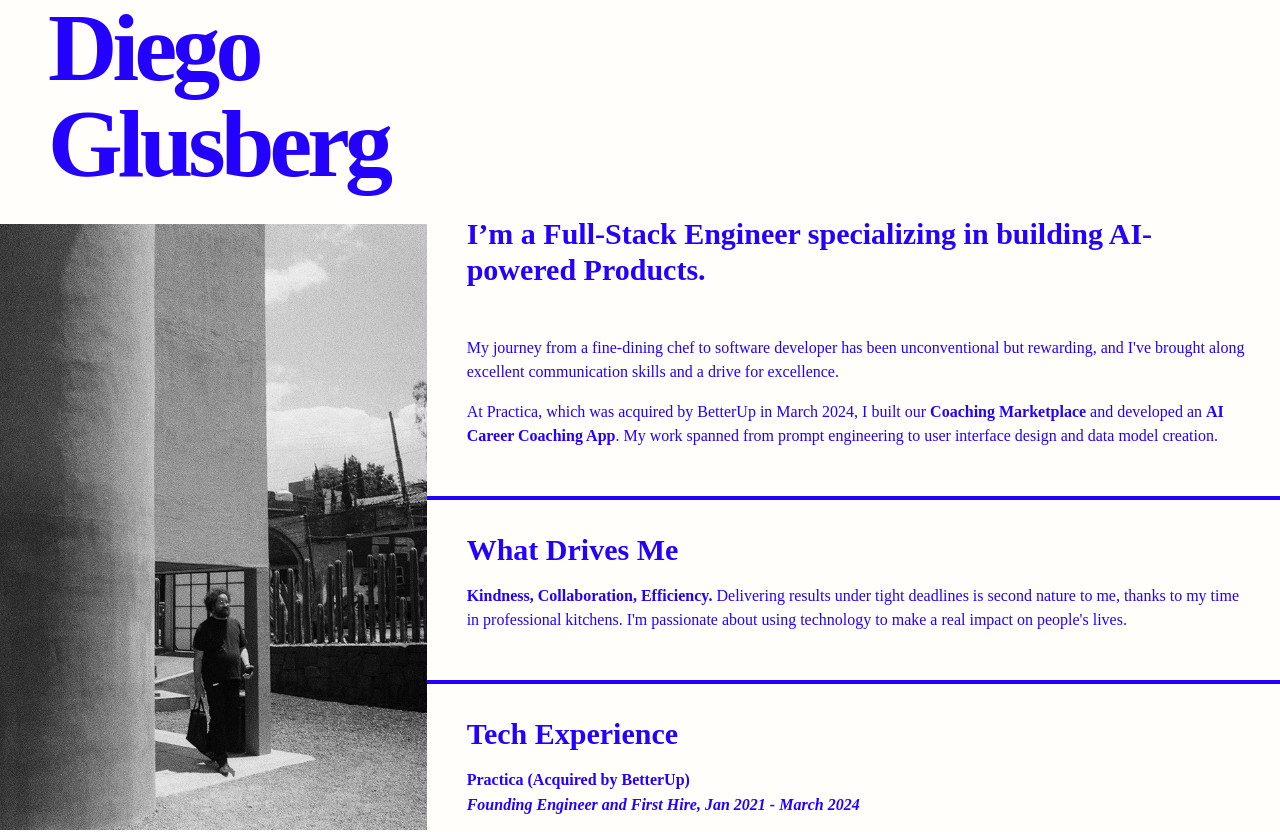
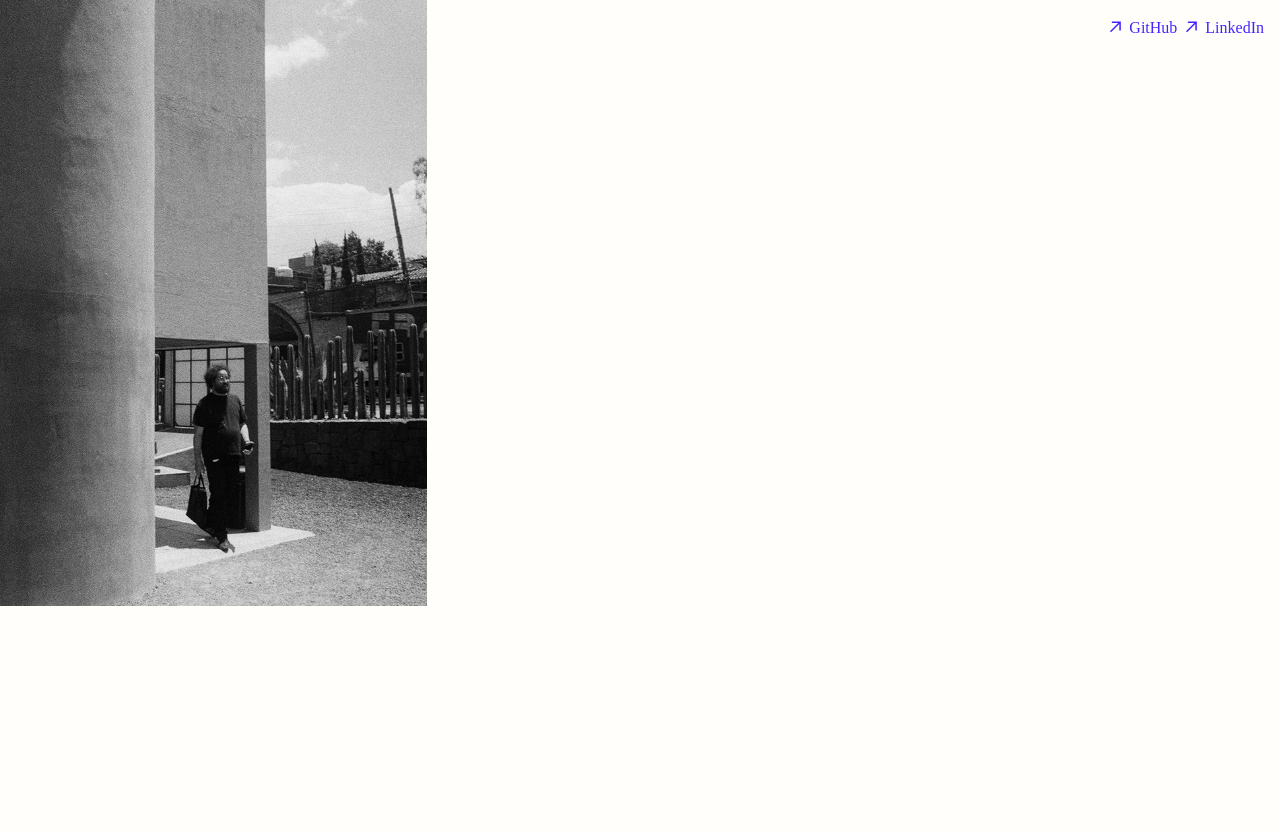
Before and after one commit to chedgo/home, a Next.js app: page / in a window 1280 px wide. Shown: the top 832 px of the page. After the commit the page ends 800 px from the top, so only its background shows below. Built offline with nearby package versions, Linux system fonts and the light colour scheme; a web font is replaced by a local one.

Commit message:
just the photo

```diff
--- a/src/app/page.tsx
+++ b/src/app/page.tsx
@@ -32,10 +32,10 @@ export default function Page() {
   return (
     <div className="relative rounded-lg flex flex-col lg:flex-col max-w-screen-2xl lg:items-end">
       <div className="lg:w-1/3 z-10 lg:fixed left-0">
-        <h1 className="pb-8 pl-12 text-7xl pt-4 sm:pt-0 sm:text-8xl font-bold tracking-tighter text-primary font-tenon-extrabold bg-background">
+        {/* <h1 className="pb-8 pl-12 text-7xl pt-4 sm:pt-0 sm:text-8xl font-bold tracking-tighter text-primary font-tenon-extrabold bg-background">
           Diego <br />
           Glusberg
-        </h1>
+        </h1> */}
         <div className="w-full h-auto aspect-w-1 aspect-h-1">
           <Image
             src={'/diego.jpg'}
@@ -47,7 +47,7 @@ export default function Page() {
           />
         </div>
       </div>
-      <div className="lg:w-2/3 lg:pt-44 relative z-10">
+      {/* <div className="lg:w-2/3 lg:pt-44 relative z-10">
         <div className="mb-12 mt-10 lg:mt-10 text-primary font-dashiell-bright font-bold text-3xl pl-4 lg:pl-10 pr-8">
           I’m a Full-Stack Engineer specializing in building AI-powered
           Products.
@@ -170,9 +170,9 @@ export default function Page() {
               : An LLM powered interview practice tool that coaches you through
               a mock interview
             </ListItem>
-          </ul>
-        </div>
-      </div>
+          </ul> */}
+        {/* </div> */}
+      {/* </div> */}
     </div>
   );
 }
```
